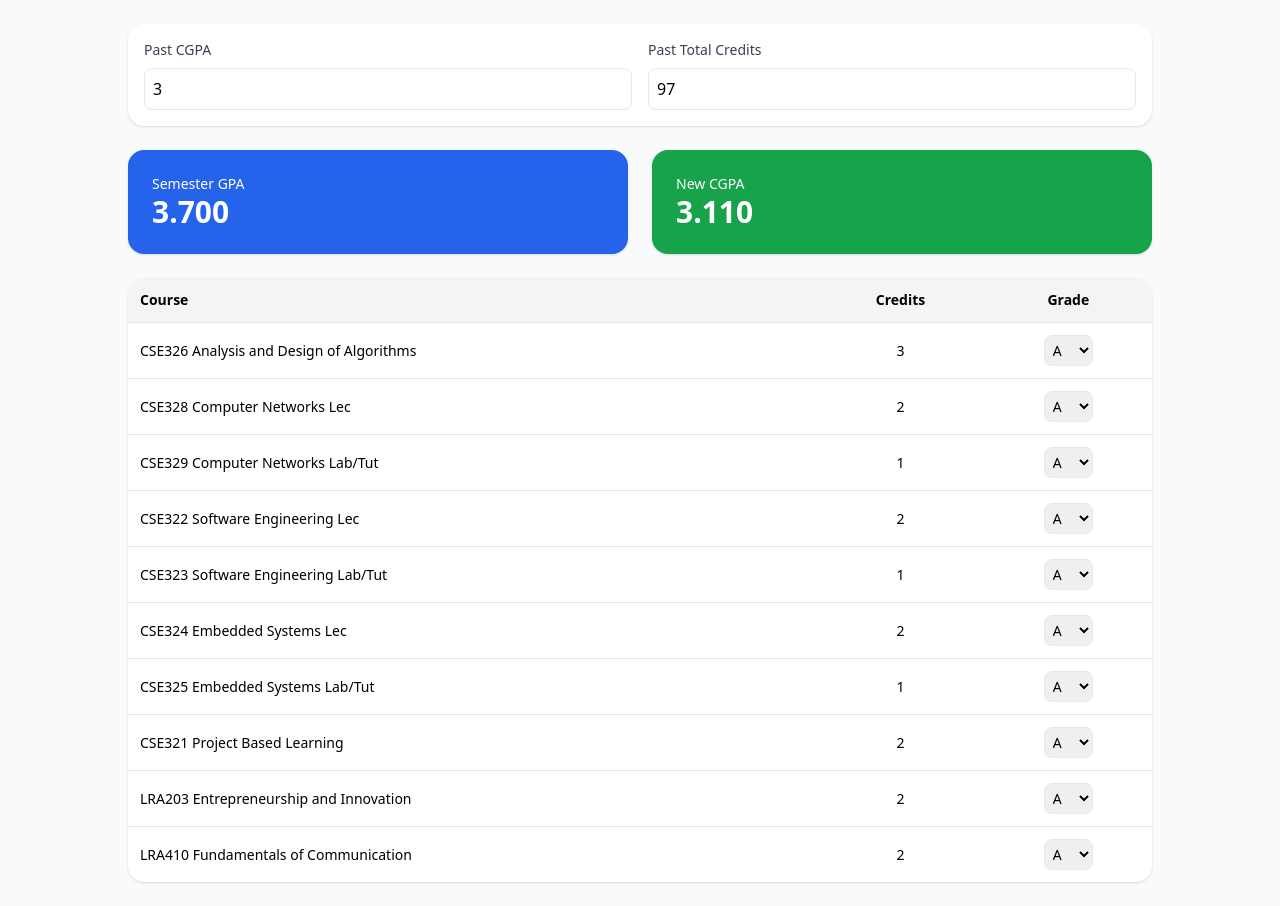
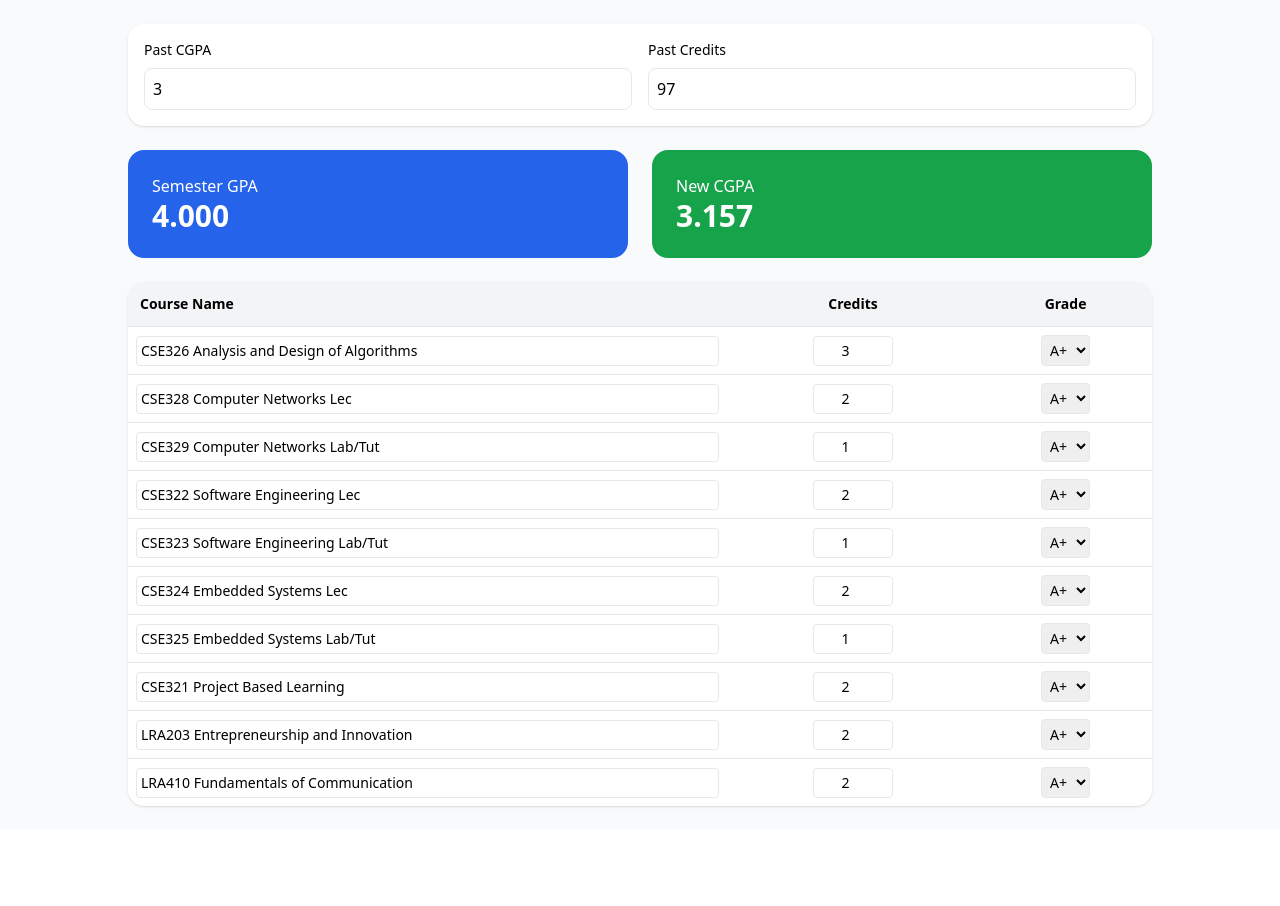
Before and after one commit to Amr-Mohsen-Ali/GPA-Calculator, a React (Vite) app: page / in a window 1280 px wide. After the commit the page ends 830 px from the top, so only its background shows below. Built offline with nearby package versions, Linux system fonts and the light colour scheme.

Commit message:
Update GPACalculator.jsx

```diff
--- a/src/GPACalculator.jsx
+++ b/src/GPACalculator.jsx
@@ -12,7 +12,7 @@ const gradeMap = {
   "F": 0.0,
 };
 
-const coursesData = [
+const initialCourses = [
   { name: "CSE326 Analysis and Design of Algorithms", credits: 3 },
   { name: "CSE328 Computer Networks Lec", credits: 2 },
   { name: "CSE329 Computer Networks Lab/Tut", credits: 1 },
@@ -28,17 +28,24 @@ const coursesData = [
 export default function GPACalculator() {
   const [pastCGPA, setPastCGPA] = useState(3.0);
   const [pastCredits, setPastCredits] = useState(97);
-  const [grades, setGrades] = useState(coursesData.map(() => "A"));
 
-  const totalSemesterCredits = 18;
+  const [courses, setCourses] = useState(initialCourses);
+  const [grades, setGrades] = useState(initialCourses.map(() => "A+"));
+
+  const totalSemesterCredits = useMemo(() => {
+    return courses.reduce((sum, c) => sum + (Number(c.credits) || 0), 0);
+  }, [courses]);
 
   const totalPoints = useMemo(() => {
-    return coursesData.reduce((sum, course, i) => {
-      return sum + course.credits * gradeMap[grades[i]];
+    return courses.reduce((sum, course, i) => {
+      const credits = Number(course.credits) || 0;
+      return sum + credits * gradeMap[grades[i]];
     }, 0);
-  }, [grades]);
+  }, [courses, grades]);
 
-  const semesterGPA = (totalPoints / totalSemesterCredits).toFixed(3);
+  const semesterGPA = (
+    totalSemesterCredits === 0 ? 0 : totalPoints / totalSemesterCredits
+  ).toFixed(3);
 
   const safePastCGPA = isNaN(pastCGPA) ? 0 : pastCGPA;
   const safePastCredits = isNaN(pastCredits) ? 0 : pastCredits;
@@ -51,22 +58,29 @@ export default function GPACalculator() {
       : (safePastCredits * safePastCGPA + totalPoints) / denominator
   ).toFixed(3);
 
-  const handleChange = (index, value) => {
+  const handleGradeChange = (index, value) => {
     const updated = [...grades];
     updated[index] = value;
     setGrades(updated);
+  };
+
+  const handleCourseChange = (index, field, value) => {
+    const updated = [...courses];
+    updated[index] = {
+      ...updated[index],
+      [field]: field === "credits" ? Number(value) : value,
+    };
+    setCourses(updated);
   };
 
   return (
     <div className="min-h-screen bg-gray-50 p-6">
       <div className="max-w-5xl mx-auto space-y-6">
 
-        {/* CGPA & Past Credits Input */}
+        {/* Inputs */}
         <div className="bg-white p-4 rounded-2xl shadow grid md:grid-cols-2 gap-4">
           <div>
-            <label className="block text-sm font-medium text-gray-700 mb-2">
-              Past CGPA
-            </label>
+            <label className="block text-sm font-medium mb-2">Past CGPA</label>
             <input
               type="number"
               step="0.001"
@@ -77,9 +91,7 @@ export default function GPACalculator() {
           </div>
 
           <div>
-            <label className="block text-sm font-medium text-gray-700 mb-2">
-              Past Total Credits
-            </label>
+            <label className="block text-sm font-medium mb-2">Past Credits</label>
             <input
               type="number"
               value={pastCredits}
@@ -90,42 +102,63 @@ export default function GPACalculator() {
         </div>
 
         {/* Metrics */}
-        <div className="grid grid-cols-1 md:grid-cols-2 gap-6">
-          <div className="bg-blue-600 text-white p-6 rounded-2xl shadow">
-            <p className="text-sm">Semester GPA</p>
+        <div className="grid md:grid-cols-2 gap-6">
+          <div className="bg-blue-600 text-white p-6 rounded-2xl">
+            <p>Semester GPA</p>
             <h2 className="text-3xl font-bold">{semesterGPA}</h2>
           </div>
 
-          <div className="bg-green-600 text-white p-6 rounded-2xl shadow">
-            <p className="text-sm">New CGPA</p>
+          <div className="bg-green-600 text-white p-6 rounded-2xl">
+            <p>New CGPA</p>
             <h2 className="text-3xl font-bold">{newCGPA}</h2>
           </div>
         </div>
 
-        {/* Courses Table */}
+        {/* Table */}
         <div className="bg-white rounded-2xl shadow overflow-hidden">
           <table className="w-full text-sm">
             <thead className="bg-gray-100">
               <tr>
-                <th className="p-3 text-left">Course</th>
+                <th className="p-3 text-left">Course Name</th>
                 <th className="p-3">Credits</th>
                 <th className="p-3">Grade</th>
               </tr>
             </thead>
             <tbody>
-              {coursesData.map((course, index) => (
+              {courses.map((course, index) => (
                 <tr key={index} className="border-t">
-                  <td className="p-3">{course.name}</td>
-                  <td className="p-3 text-center">{course.credits}</td>
-                  <td className="p-3 text-center">
+                  <td className="p-2">
+                    <input
+                      value={course.name}
+                      onChange={(e) =>
+                        handleCourseChange(index, "name", e.target.value)
+                      }
+                      className="w-full border rounded p-1"
+                    />
+                  </td>
+
+                  <td className="p-2 text-center">
+                    <input
+                      type="number"
+                      value={course.credits}
+                      onChange={(e) =>
+                        handleCourseChange(index, "credits", e.target.value)
+                      }
+                      className="w-20 border rounded p-1 text-center"
+                    />
+                  </td>
+
+                  <td className="p-2 text-center">
                     <select
                       value={grades[index]}
-                      onChange={(e) => handleChange(index, e.target.value)}
-                      className="border rounded-lg p-1"
+                      onChange={(e) =>
+                        handleGradeChange(index, e.target.value)
+                      }
+                      className="border rounded p-1"
                     >
-                      {Object.keys(gradeMap).map((grade) => (
-                        <option key={grade} value={grade}>
-                          {grade}
+                      {Object.keys(gradeMap).map((g) => (
+                        <option key={g} value={g}>
+                          {g}
                         </option>
                       ))}
                     </select>
```
